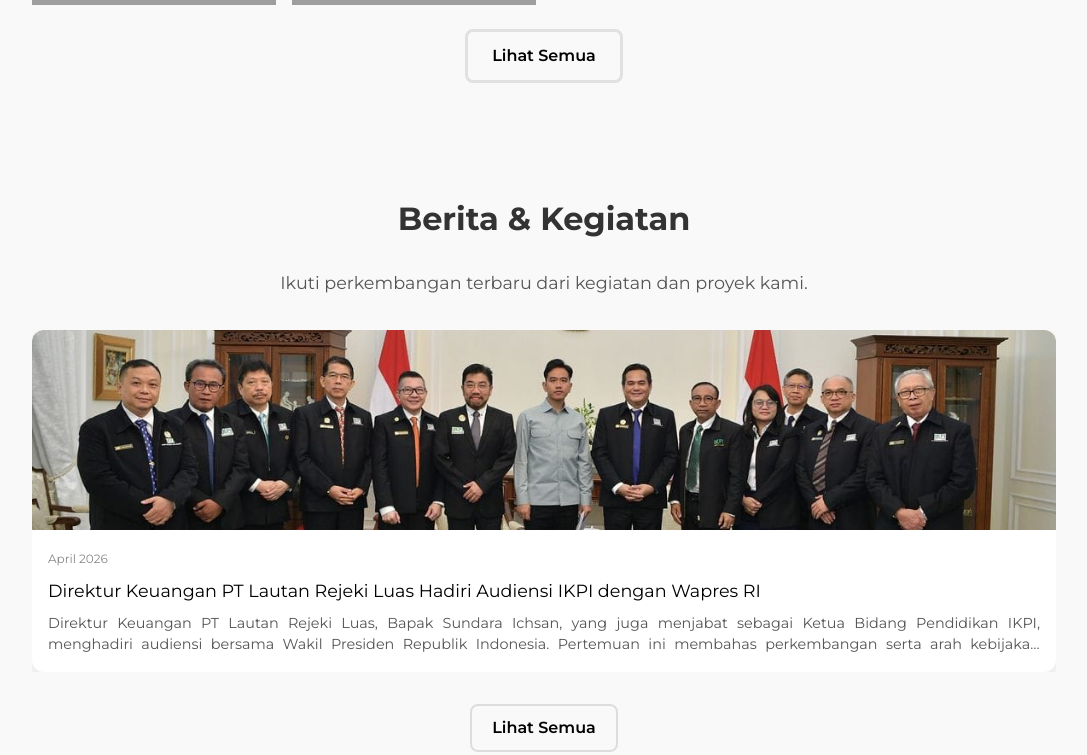
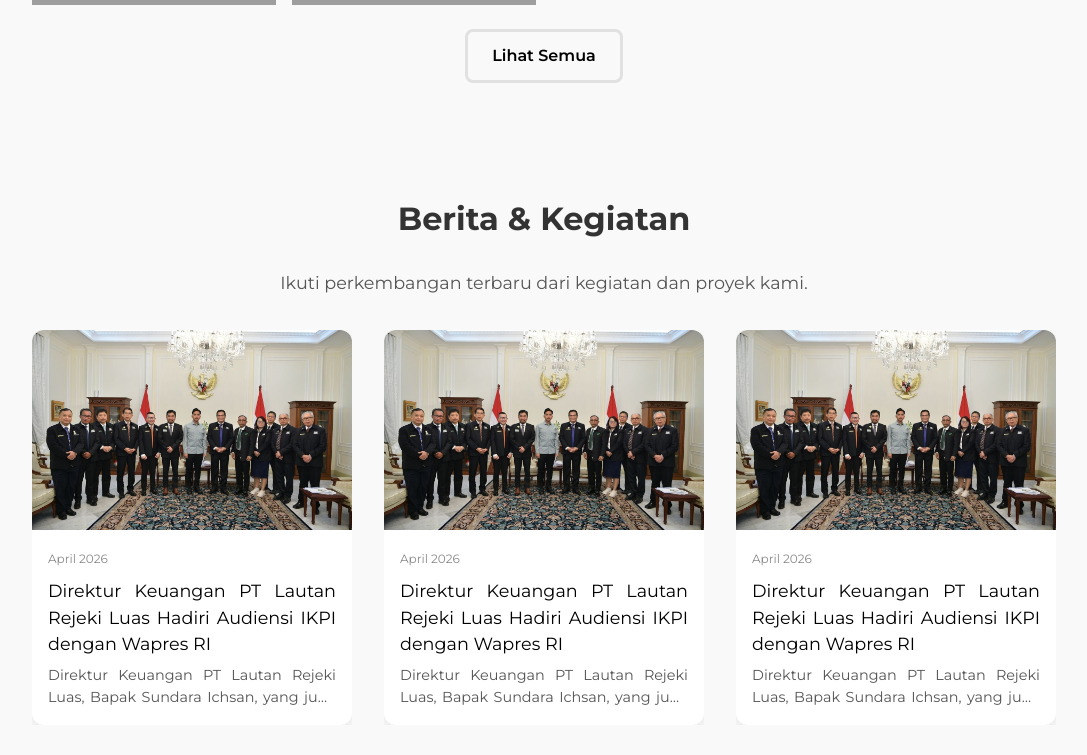
Before and after one commit to SalmaMuntazShaumi/LautanRejekiCompanyProfile, a Next.js app: page /About in a window 1280 px wide. Shown: the part 1000-1755 px from the top of the page, without its empty margins (96-1183 px from the left). Built offline with nearby package versions, Linux system fonts and the light colour scheme; grey boxes are pictures that could not be loaded.

Commit message:
[SM] fix bug news

```diff
--- a/app/About/page.tsx
+++ b/app/About/page.tsx
@@ -94,7 +94,7 @@
 
       {/* ================= NEWS ================= */}
       <Reveal>
-        <section style={{ padding: '4rem 10%', backgroundColor: '#f9f9f9', textAlign: 'center', alignContent: 'center' }}>
+        <section style={{ padding: '4rem 10%', backgroundColor: '#f9f9f9', alignItems: 'center', textAlign: 'center', alignContent: 'center' }}>
           <h2 className="section-title" style={{ textAlign: 'center'}}>
             Berita & Kegiatan
           </h2>
@@ -103,11 +103,10 @@
             Ikuti perkembangan terbaru dari kegiatan dan proyek kami.
           </p>
 
-          <div className="news-grid" style={{ display: 'grid', gridTemplateColumns: 'repeat(auto-fit, minmax(280px, 1fr))', gap: '2rem' }}>
-            {NEWS.slice(0, 3).map((item, i) => (
+          <div className="news-grid">
+            {NEWS.slice(0, 6).map((item, i) => (
               <Reveal key={item.id} delay={i * 0.2}>
                 <div className="news-card" onClick={() => setSelectedNews(item)}>
-
                   <div className="news-image">
                     <Image src={item.img} alt={item.title} fill style={{ objectFit: 'cover' }} />
                   </div>
--- a/constants/index.ts
+++ b/constants/index.ts
@@ -349,5 +349,47 @@
     desc: "Direktur Keuangan PT Lautan Rejeki Luas, Bapak Sundara Ichsan, yang juga menjabat sebagai Ketua Bidang Pendidikan IKPI, menghadiri audiensi bersama Wakil Presiden Republik Indonesia. Pertemuan ini membahas perkembangan serta arah kebijakan perpajakan terbaru di Indonesia, sebagai bagian dari upaya meningkatkan efektivitas dan transparansi sistem perpajakan nasional. Kegiatan ini mencerminkan sinergi antara praktisi dan pemerintah dalam mendorong kebijakan yang adaptif terhadap dinamika ekonomi serta mendukung pertumbuhan yang berkelanjutan.",
     img: "/images/news/news1.jpg", // sesuaikan dengan gambar kamu
     date: "April 2026"
+  },
+  {
+    id: 2,
+    title: "Direktur Keuangan PT Lautan Rejeki Luas Hadiri Audiensi IKPI dengan Wapres RI",
+    desc: "Direktur Keuangan PT Lautan Rejeki Luas, Bapak Sundara Ichsan, yang juga menjabat sebagai Ketua Bidang Pendidikan IKPI, menghadiri audiensi bersama Wakil Presiden Republik Indonesia. Pertemuan ini membahas perkembangan serta arah kebijakan perpajakan terbaru di Indonesia, sebagai bagian dari upaya meningkatkan efektivitas dan transparansi sistem perpajakan nasional. Kegiatan ini mencerminkan sinergi antara praktisi dan pemerintah dalam mendorong kebijakan yang adaptif terhadap dinamika ekonomi serta mendukung pertumbuhan yang berkelanjutan.",
+    img: "/images/news/news1.jpg", // sesuaikan dengan gambar kamu
+    date: "April 2026"
+  },
+  {
+    id: 3,
+    title: "Direktur Keuangan PT Lautan Rejeki Luas Hadiri Audiensi IKPI dengan Wapres RI",
+    desc: "Direktur Keuangan PT Lautan Rejeki Luas, Bapak Sundara Ichsan, yang juga menjabat sebagai Ketua Bidang Pendidikan IKPI, menghadiri audiensi bersama Wakil Presiden Republik Indonesia. Pertemuan ini membahas perkembangan serta arah kebijakan perpajakan terbaru di Indonesia, sebagai bagian dari upaya meningkatkan efektivitas dan transparansi sistem perpajakan nasional. Kegiatan ini mencerminkan sinergi antara praktisi dan pemerintah dalam mendorong kebijakan yang adaptif terhadap dinamika ekonomi serta mendukung pertumbuhan yang berkelanjutan.",
+    img: "/images/news/news1.jpg", // sesuaikan dengan gambar kamu
+    date: "April 2026"
+  },
+  {
+    id: 4,
+    title: "Direktur Keuangan PT Lautan Rejeki Luas Hadiri Audiensi IKPI dengan Wapres RI",
+    desc: "Direktur Keuangan PT Lautan Rejeki Luas, Bapak Sundara Ichsan, yang juga menjabat sebagai Ketua Bidang Pendidikan IKPI, menghadiri audiensi bersama Wakil Presiden Republik Indonesia. Pertemuan ini membahas perkembangan serta arah kebijakan perpajakan terbaru di Indonesia, sebagai bagian dari upaya meningkatkan efektivitas dan transparansi sistem perpajakan nasional. Kegiatan ini mencerminkan sinergi antara praktisi dan pemerintah dalam mendorong kebijakan yang adaptif terhadap dinamika ekonomi serta mendukung pertumbuhan yang berkelanjutan.",
+    img: "/images/news/news1.jpg", // sesuaikan dengan gambar kamu
+    date: "April 2026"
+  },
+  {
+    id: 5,
+    title: "Direktur Keuangan PT Lautan Rejeki Luas Hadiri Audiensi IKPI dengan Wapres RI",
+    desc: "Direktur Keuangan PT Lautan Rejeki Luas, Bapak Sundara Ichsan, yang juga menjabat sebagai Ketua Bidang Pendidikan IKPI, menghadiri audiensi bersama Wakil Presiden Republik Indonesia. Pertemuan ini membahas perkembangan serta arah kebijakan perpajakan terbaru di Indonesia, sebagai bagian dari upaya meningkatkan efektivitas dan transparansi sistem perpajakan nasional. Kegiatan ini mencerminkan sinergi antara praktisi dan pemerintah dalam mendorong kebijakan yang adaptif terhadap dinamika ekonomi serta mendukung pertumbuhan yang berkelanjutan.",
+    img: "/images/news/news1.jpg", // sesuaikan dengan gambar kamu
+    date: "April 2026"
+  },
+  {
+    id: 6,
+    title: "Direktur Keuangan PT Lautan Rejeki Luas Hadiri Audiensi IKPI dengan Wapres RI",
+    desc: "Direktur Keuangan PT Lautan Rejeki Luas, Bapak Sundara Ichsan, yang juga menjabat sebagai Ketua Bidang Pendidikan IKPI, menghadiri audiensi bersama Wakil Presiden Republik Indonesia. Pertemuan ini membahas perkembangan serta arah kebijakan perpajakan terbaru di Indonesia, sebagai bagian dari upaya meningkatkan efektivitas dan transparansi sistem perpajakan nasional. Kegiatan ini mencerminkan sinergi antara praktisi dan pemerintah dalam mendorong kebijakan yang adaptif terhadap dinamika ekonomi serta mendukung pertumbuhan yang berkelanjutan.",
+    img: "/images/news/news1.jpg", // sesuaikan dengan gambar kamu
+    date: "April 2026"
+  },
+  {
+    id: 7,
+    title: "Direktur Keuangan PT Lautan Rejeki Luas Hadiri Audiensi IKPI dengan Wapres RI",
+    desc: "Direktur Keuangan PT Lautan Rejeki Luas, Bapak Sundara Ichsan, yang juga menjabat sebagai Ketua Bidang Pendidikan IKPI, menghadiri audiensi bersama Wakil Presiden Republik Indonesia. Pertemuan ini membahas perkembangan serta arah kebijakan perpajakan terbaru di Indonesia, sebagai bagian dari upaya meningkatkan efektivitas dan transparansi sistem perpajakan nasional. Kegiatan ini mencerminkan sinergi antara praktisi dan pemerintah dalam mendorong kebijakan yang adaptif terhadap dinamika ekonomi serta mendukung pertumbuhan yang berkelanjutan.",
+    img: "/images/news/news1.jpg", // sesuaikan dengan gambar kamu
+    date: "April 2026"
   }
 ];
--- a/styles/components.css
+++ b/styles/components.css
@@ -205,6 +205,7 @@
 
 .news-grid {
   display: grid;
-  grid-template-columns: repeat(3, 1fr);
+  grid-template-columns: repeat(auto-fit, minmax(300px, 1fr));
   gap: 2rem;
+  justify-items: center;
 }
--- a/styles/responsive.css
+++ b/styles/responsive.css
@@ -260,7 +260,7 @@
   }
 
   .news-grid {
-    grid-template-columns: 1fr;
+    grid-template-columns: repeat(2, 1fr);
     gap: 1rem;
   }
 
```
